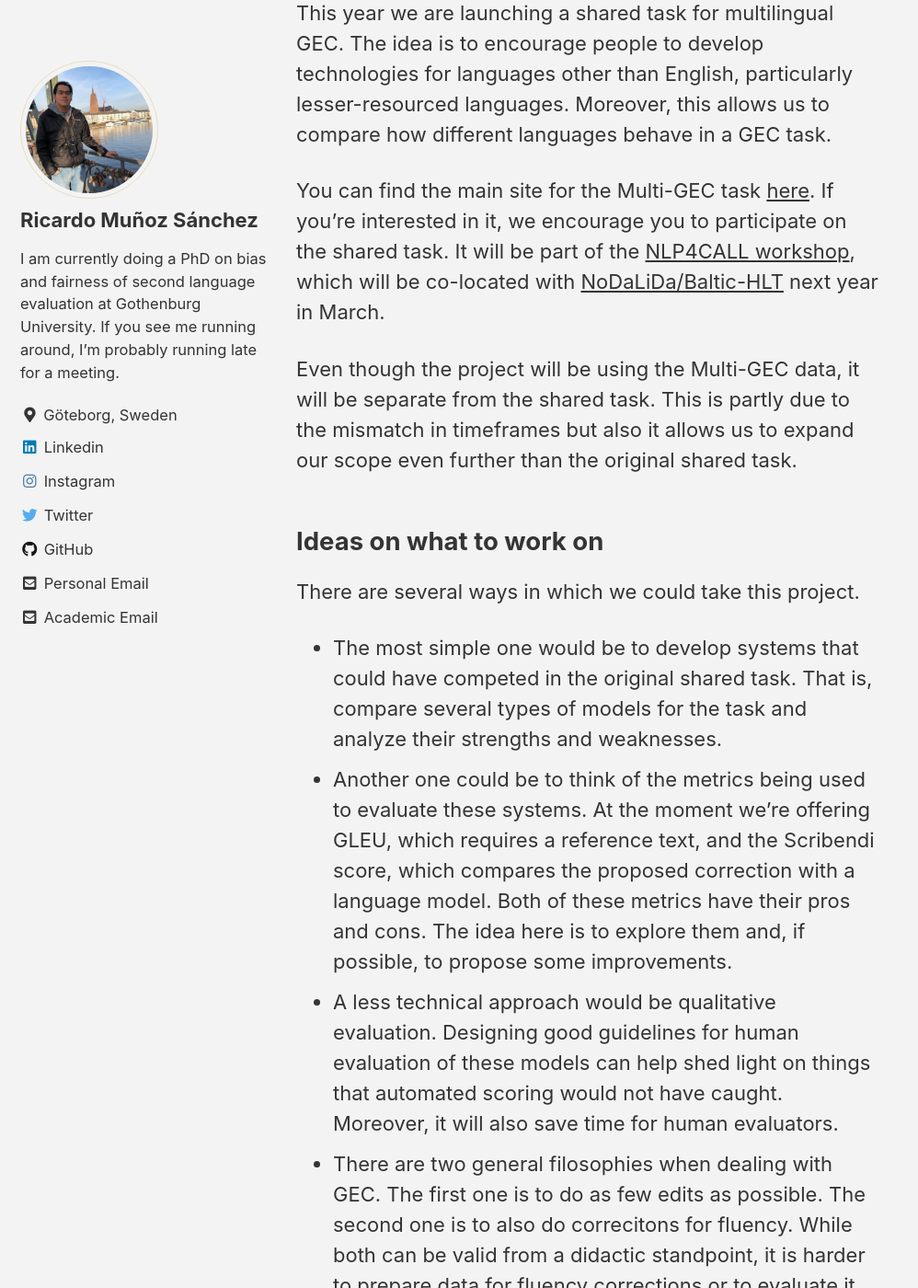
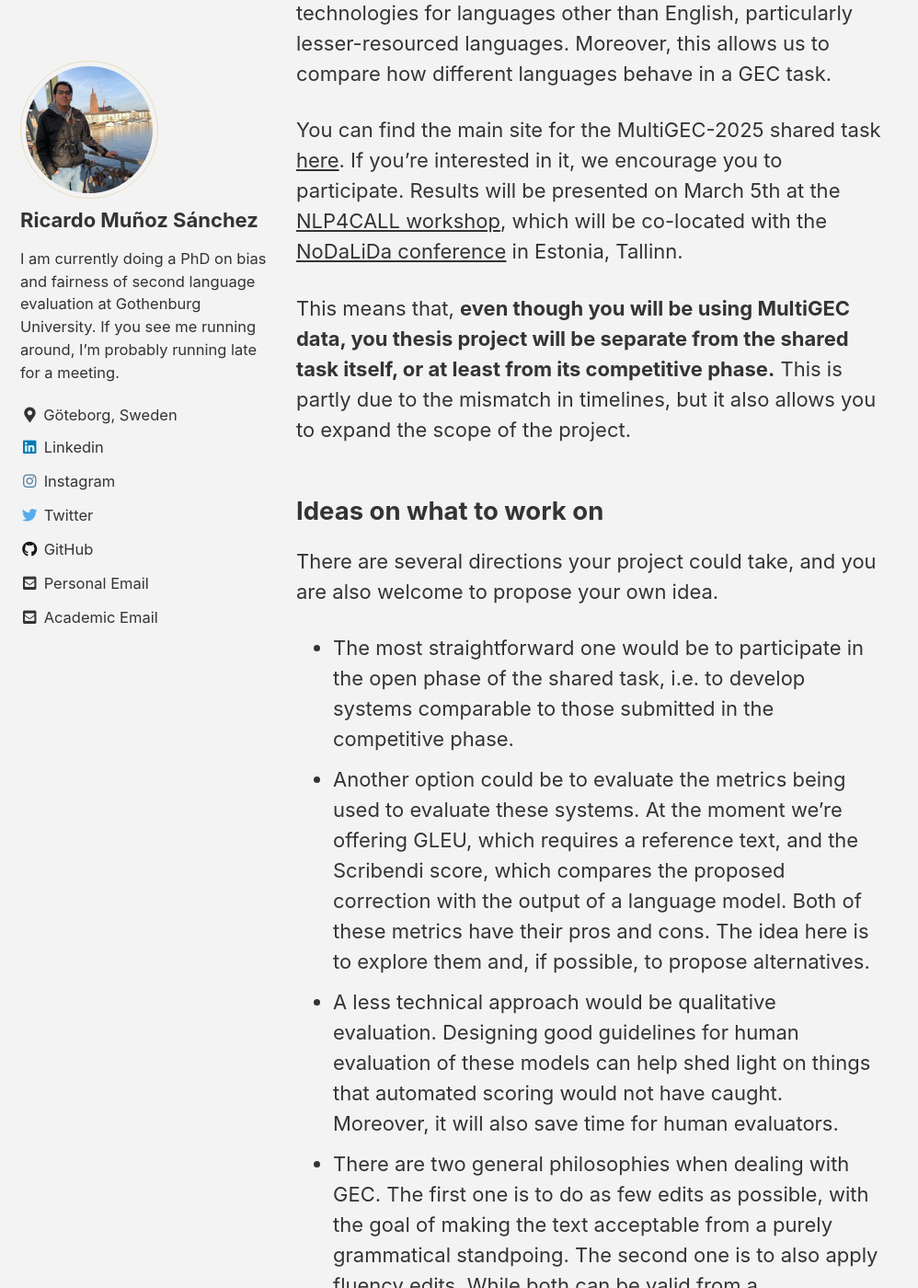
Before and after one commit to rimusa/rimusa.github.io, a Jekyll site: the page built from docs/_pages/masters_thesis_topics_GEC.md, in a window 1280 px wide and 1400 px high, scrolled down 1608 px. Shown: the whole window at 92% size, without its empty margins (0-998 px from the left). Built offline with Jekyll 4.4.1, drawn with Linux system fonts in a browser that asks for light colours; cached includes are drawn as plain includes; some of the changed text lies outside the part shown.

Commit message:
suggestions of GEC thesis projects

```diff
--- a/docs/_pages/masters_thesis_topics_GEC.md
+++ b/docs/_pages/masters_thesis_topics_GEC.md
@@ -6,14 +6,11 @@ author_profile: true
 ---
 
 Hi! This is a small document talking about a possible topic for a master thesis.
-If you find it interesting and want to work on this, don't hesitate to contact me!
-If you are part of the masters in language technology (MLT) at Gothenburg University, you can select this topic with me and Elena Volodina as supervisors.
-Arianna Masciolinni might also be available as co-supervisor (tbd depending on her schedule).
+If you find it interesting and want to work on this, don't hesitate to contact me, Elena Volodina or Arianna Masciolini (`name.surname@gu.se`), all of whom are possible thesis supervisors.
 
 You can also find another topic [here](../masters-topics).
 
 # Multilingual Grammatical Error Correction
-
 
 ## What is GEC?
 
@@ -31,25 +28,26 @@ A note about terminology: even though we talk about "corrections", the better te
 This is because the teachers must interpret the intent of the student and then determine what would be a better way to express it.
 
 
-## The Multi-GEC data
+## The MultiGEC dataset
 
 This year we are launching a shared task for multilingual GEC.
 The idea is to encourage people to develop technologies for languages other than English, particularly lesser-resourced languages.
 Moreover, this allows us to compare how different languages behave in a GEC task.
 
-You can find the main site for the Multi-GEC task [here](https://github.com/spraakbanken/multigec-2025).
-If you're interested in it, we encourage you to participate on the shared task.
-It will be part of the [NLP4CALL workshop](https://nlp4call.github.io/current/), which will be co-located with [NoDaLiDa/Baltic-HLT](https://www.nodalida-bhlt2025.eu/) next year in March.
+You can find the main site for the MultiGEC-2025 shared task [here](https://spraakbanken.gu.se/en/compsla/multigec-2025).
+If you're interested in it, we encourage you to participate.
+Results will be presented on March 5th at the [NLP4CALL workshop](https://spraakbanken.gu.se/en/research/themes/icall/nlp4call-workshop-series/), which will be co-located with the [NoDaLiDa conference](https://www.nodalida-bhlt2025.eu/conference) in Estonia, Tallinn.
 
-Even though the project will be using the Multi-GEC data, it will be separate from the shared task.
-This is partly due to the mismatch in timeframes but also it allows us to expand our scope even further than the original shared task.
-
+This means that, __even though you will be using MultiGEC data, you thesis project will be separate from the shared task itself, or at least from its competitive phase.__
+This is partly due to the mismatch in timelines, but it also allows you to expand the scope of the project.
 
 ## Ideas on what to work on
 
-There are several ways in which we could take this project.
-- The most simple one would be to develop systems that could have competed in the original shared task. That is, compare several types of models for the task and analyze their strengths and weaknesses.
-- Another one could be to think of the metrics being used to evaluate these systems. At the moment we're offering GLEU, which requires a reference text, and the Scribendi score, which compares the proposed correction with a language model. Both of these metrics have their pros and cons. The idea here is to explore them and, if possible, to propose some improvements.
+There are several directions your project could take, and you are also welcome to propose your own idea.
+
+- The most straightforward one would be to participate in the open phase of the shared task, i.e. to develop systems comparable to those submitted in the competitive phase.
+- Another option could be to evaluate the metrics being used to evaluate these systems. At the moment we're offering GLEU, which requires a reference text, and the Scribendi score, which compares the proposed correction with the output of a language model. Both of these metrics have their pros and cons. The idea here is to explore them and, if possible, to propose alternatives.
 - A less technical approach would be qualitative evaluation. Designing good guidelines for human evaluation of these models can help shed light on things that automated scoring would not have caught. Moreover, it will also save time for human evaluators.
-- There are two general filosophies when dealing with GEC. The first one is to do as few edits as possible. The second one is to also do correcitons for fluency. While both can be valid from a didactic standpoint, it is harder to prepare data for fluency corrections or to evaluate it. The idea here would be to compare approaches for both minimal and fluent approaches and to generate alternative training data for the fluency corrections.
+- There are two general philosophies when dealing with GEC. The first one is to do as few edits as possible, with the goal of making the text acceptable from a purely grammatical standpoing. The second one is to also apply fluency edits. While both can be valid from a pedagogical standpoint, most MultiGEC corpora only have corrections in one of these two styles. You project could therefore focus on automatically generating additional training data for the languages that lack reference texts in one or the other style.
 - There is also a lot of research on [bias and fairness](../masters-topics) (another of the projects we're offering this year), but little of it has focused on the educational domanin. An intersection between the two projects could be to check how different language models perform, particularly those that claim to be multilingual. Once we find any discrepancies, we can attempt to reduce their impact.
+- Finally, if you want a software development challenge, your project could focus on building and testing a user-friendly application based on one or more of the submitted systems. From a research perspective, this would allow evaluating GEC systems on out-of-domain data, in the "real world".
```
Also changed, not shown: other parts of docs/_pages/masters_thesis_topics_GEC.md (+1 -1 lines).
